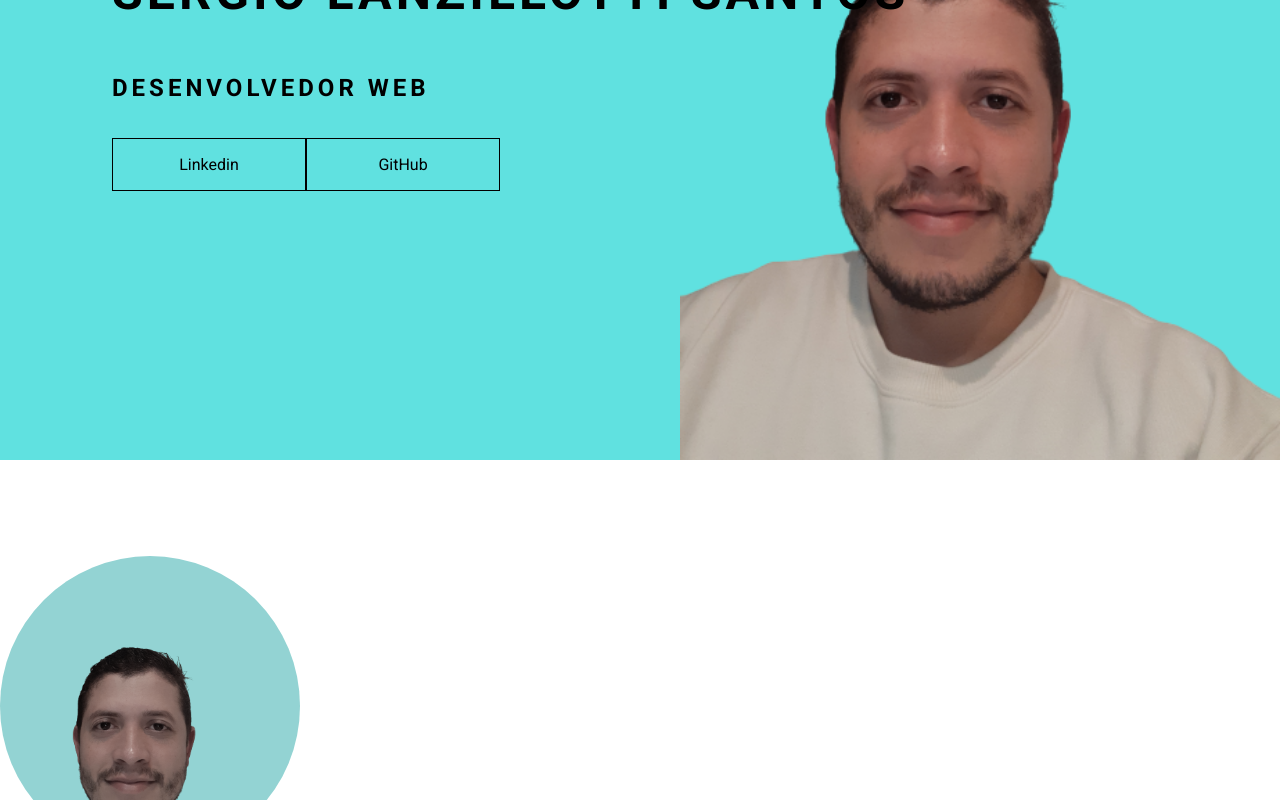
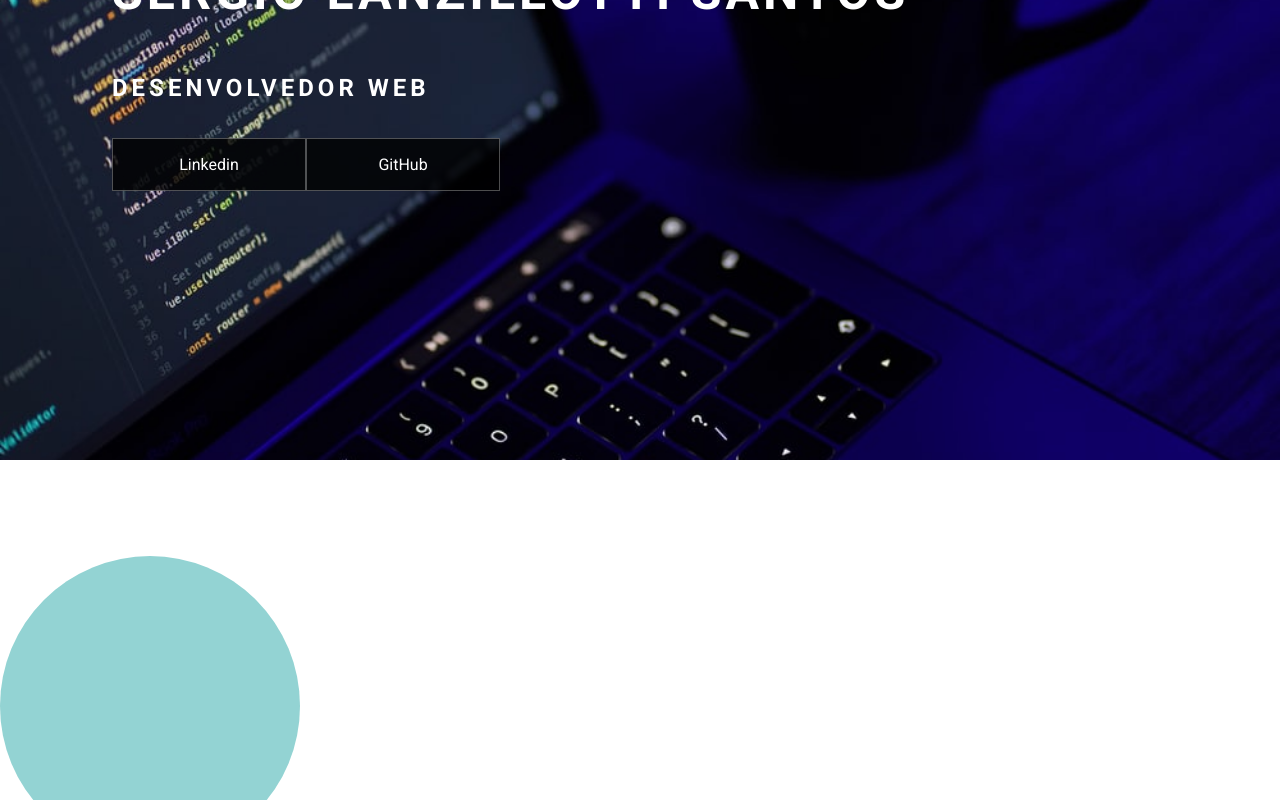
Before and after one commit to sergiosantos22/portfolio, a plain HTML site: page index.html in a window 1280 px wide. Shown: the part 340-1140 px from the top of the page. Drawn offline with Linux system fonts and the light colour scheme.

Commit message:
Alterações de imagem de fundo e cores do  h1 e h2

```diff
--- a/css/style.css
+++ b/css/style.css
@@ -14,10 +14,10 @@
         height: 100vh;
         width: 100vw;
         background-color: #60e1e0;
-        background-image: url(../img/image.png);
+        background-image: url(../img/fundo.png);
         background-repeat: no-repeat;
         background-position: right;
-        background-size: contain;
+        background-size: cover;
         display: flex;
         flex-direction: column;
         justify-content: center;
@@ -25,12 +25,14 @@
         box-sizing: border-box;
         padding: 0 112px;
         position: relative;
+        color: white;
        }
 
    h1{
         font-size: 50px;
         text-transform: uppercase;
         letter-spacing: 4px;
+
       }
 
      h2{
@@ -45,18 +47,19 @@
 
      .social-media a {
         text-decoration: none;
-        color: black;
+        color: white;
         padding: 1rem 4rem;
-        border: 1px solid black;
+        border: 1px solid rgba(255,255,255,0.3);
         min-width: 4rem;
         display: flex;
         align-items: center;
         justify-content: center;
         transition: 0.5s ease-in-out;
-
+        background: rgba(0,0,0,0.8);
      }
      a:hover{
         background-color: white;
+        color: black;
      }
 /*menu*/
 
@@ -217,7 +220,7 @@
          align-items: center;
          justify-content: center;
          background-color: #60e1e0;
-         background-image: url(../img/image.png);
+         background-image: url();
          background-position: center;
          background-size: cover;
          background-repeat: no-repeat;
--- a/index.html
+++ b/index.html
@@ -4,7 +4,7 @@
     <meta charset="UTF-8">
     <meta http-equiv="X-UA-Compatible" content="IE=edge">
     <meta name="viewport" content="width=device-width, initial-scale=1.0">
-     <title>Portfólio</title>
+     <title>Portfolio</title>
      <link rel="stylesheet" href="css/style.css">
 </head>
 
```
Also changed, not shown: img/fundo.png (added), img/sergio.png (renamed from img/image.png).
